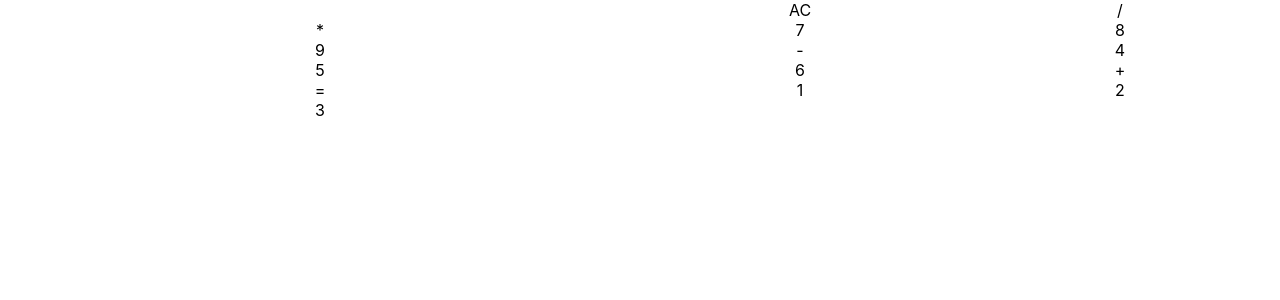
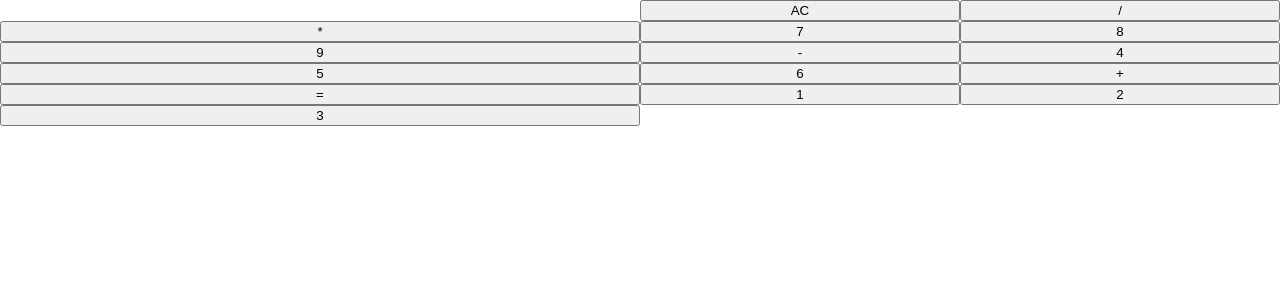
Before and after one commit to mdm5995/react-calculator, a React (Create React App) app: page / in a window 1280 px wide. Shown: the top 300 px of the page. Built offline with nearby package versions, Linux system fonts and the light colour scheme.

Commit message:
Change calculatorButtons to <button> from <div>

```diff
--- a/src/App.js
+++ b/src/App.js
@@ -25,7 +25,7 @@ function App() {
 				<div id="display" />
 				{Object.keys(calculatorButtons).map((key) => {
 					return (
-						<div id={key} value={calculatorButtons[key]}>{calculatorButtons[key]}</div>
+						<button id={key} value={calculatorButtons[key]}>{calculatorButtons[key]}</button>
 					)
 				})}
 			</div>
```
